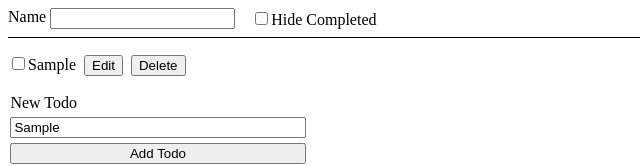
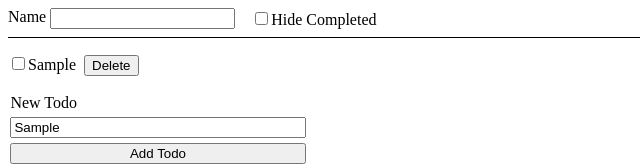
Before and after one commit to rafalgrzenia/Advanced-Todo-List-React, a React (Vite) app: page / in a window 1280 px wide. Both pictures are taken after typing "Sample" into the empty fields and a click on the button "Add Todo". Shown: the top 166 px of the page, without its empty margins (0-640 px from the left). Built offline with nearby package versions, Linux system fonts and the light colour scheme.

Commit message:
Update TodoItem component

```diff
--- a/src/TodoItem.jsx
+++ b/src/TodoItem.jsx
@@ -5,7 +5,6 @@ export function TodoItem({id, name, deleteTodoItem}) {
         <input type="checkbox" data-list-item-checkbox />
         <span data-list-item-text>{name}</span>
       </label>
-      <button data-button-edit>Edit</button>
       <button data-button-delete onClick={() => deleteTodoItem(id)}>Delete</button>
     </li>
   );
```
